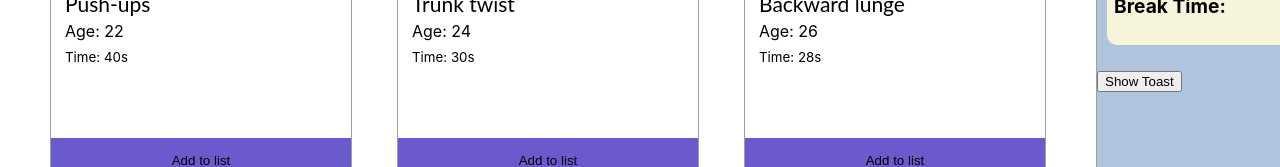
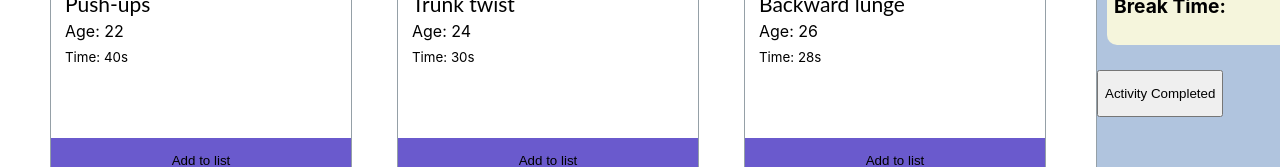
Before and after one commit to MahfuzJihad/ultra-active-club, a React (Create React App) app: page / in a window 1280 px wide. Shown: the part 501-668 px from the top of the page. Built offline with nearby package versions, Linux system fonts and the light colour scheme.

Commit message:
added bonus questions

```diff
--- /dev/null
+++ b/src/components/AutohideExample/AutohideExample.css
@@ -0,0 +1,7 @@
+.button-cmp {
+    width: 250px;
+    margin: 45px;
+
+    border: none;
+    border-radius: 10px;
+}
--- a/src/components/AutohideExample/AutohideExample.js
+++ b/src/components/AutohideExample/AutohideExample.js
@@ -17,14 +17,16 @@ function AutohideExample() {
                             className="rounded me-2"
                             alt=""
                         />
-                        <strong className="me-auto">Bootstrap</strong>
-                        <small>11 mins ago</small>
+                        {/* <strong className="me-auto">Bootstrap</strong>
+                        <small>11 mins ago</small> */}
                     </Toast.Header>
-                    <Toast.Body>Woohoo, you're reading this text in a Toast!</Toast.Body>
+                    <Toast.Body>Congratulation!! You successfully Completed</Toast.Body>
                 </Toast>
             </Col>
             <Col xs={6}>
-                <Button onClick={() => setShow(true)}>Show Toast</Button>
+                <Button onClick={() => setShow(true)}>
+                    <p className='button-cmp'>Activity Completed</p>
+                </Button>
             </Col>
         </Row>
     );
--- /dev/null
+++ b/src/components/Questionsans/Questionsans.css
@@ -0,0 +1,4 @@
+.container {
+    border: 1px solid skyblue;
+    margin: 40px;
+}
--- /dev/null
+++ b/src/components/Questionsans/Questionsans.js
@@ -0,0 +1,29 @@
+import React from 'react';
+import './Questionsans.css';
+
+const Questionsans = () => {
+    return (
+        <div className='container'>
+            <div>
+                <h3>
+                    1.How does react works?
+                </h3>
+                <p>React uses a declarative paradigm that makes it easier to reason about your application and aims to be both efficient and flexible. It designs simple views for each state in your application, and React will efficiently update and render just the right component when your data changes.</p>
+            </div>
+            <div>
+                <h3>
+                    2.Difference between props and state?
+                </h3>
+                <p>Props are used to pass data from one component to another. The state is a local data storage that is local to the component only and cannot be passed to other components.</p>
+            </div>
+            <div>
+                <h3>
+                    3. useEffect data load!
+                </h3>
+                <p>What does useEffect do? By using this Hook, you tell React that your component needs to do something after render. React will remember the function you passed (we'll refer to it as our “effect”), and call it later after performing the DOM updates.</p>
+            </div>
+        </div>
+    );
+};
+
+export default Questionsans;
--- a/src/components/activities/Activity.js
+++ b/src/components/activities/Activity.js
@@ -4,6 +4,7 @@ import Profile from '../Profile/Profile';
 import { FontAwesomeIcon } from '@fortawesome/react-fontawesome';
 import { faAllergies } from '@fortawesome/free-solid-svg-icons';
 import './Activity.css';
+import Questionsans from '../Questionsans/Questionsans';
 const Activity = () => {
     const [products, setProducts] = useState([]);
     const [cart, setCart] = useState([]);
@@ -21,6 +22,7 @@ const Activity = () => {
     }
 
     return (
+        <div>
             <div className='club-container'>
 
                 <div className='left-cart'>
@@ -44,6 +46,10 @@ const Activity = () => {
                     <Profile cart={cart}></Profile>
                 </div>
             </div>
+            <Questionsans></Questionsans>
+        </div>
+
+
     );
 };
 
```
Lines whose indentation alone changed are shown as unchanged.
